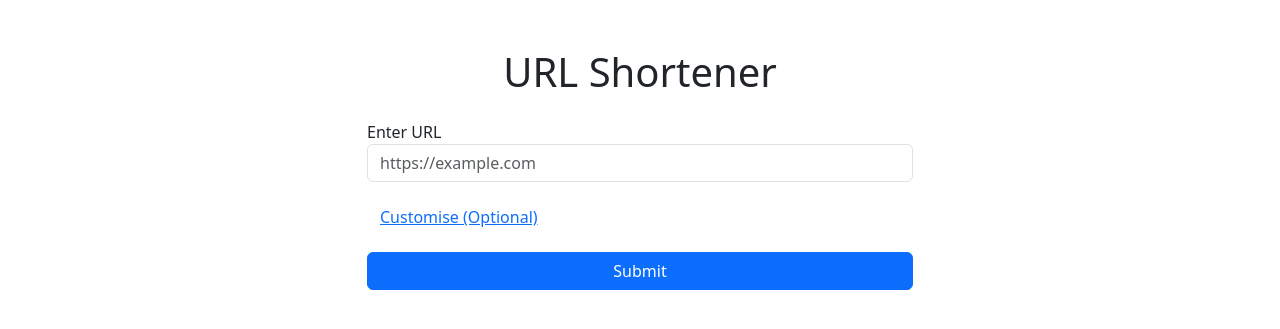
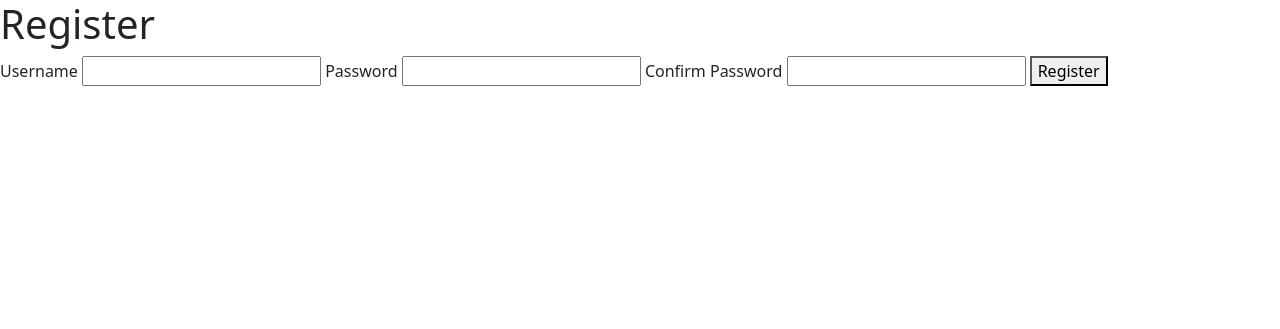
Before and after one commit to JGardner01/URL-Shortener, a Flask app: page / in a window 1280 px wide. Shown: the top 329 px of the page. Run offline with Flask 3, Linux system fonts and the light colour scheme.

Commit message:
Created basic, start implementation for creating an account. Created register.html consisting of basic form allowing input of username and password. Created new route, register in routes.py, returning the register.html on a get request and taking the inputs from the form, checking basic requirements and adding to the users collection on a post request. Created users collection in the __init__.py.

```diff
--- a/app/__init__.py
+++ b/app/__init__.py
@@ -5,11 +5,14 @@ from dotenv import load_dotenv
 
 load_dotenv() #google api key
 
+#initialise app
 app = Flask(__name__, template_folder="templates")
 
+#connect and set up mongo db
 client = MongoClient("localhost", 27017)
 db = client.url_shortener
 urls = db.urls
+users = db.users
 
 
 from app import routes
--- a/app/routes.py
+++ b/app/routes.py
@@ -1,5 +1,5 @@
-from flask import render_template, request, redirect, abort
-from app import app, urls
+from flask import render_template, request, redirect, abort, url_for
+from app import app, urls, users
 from .shortener import generate_short_url_code, validate_custom_short_code, generate_qr_code
 from .safe_browsing import check_url_safety
 
@@ -37,8 +37,8 @@ def index():
 
         #insert to database
         urls.insert_one({
-            "original_url": url,
-            "short_url_code": short_url_code
+            "short_url_code":   short_url_code,
+            "original_url":     url
         })
 
         short_url = request.host_url + short_url_code    #domain + code
@@ -46,7 +46,7 @@ def index():
 
         return render_template("index.html", short_url=short_url, qr_code_image=qr)
 
-    return render_template("index.html")
+    return render_template("register.html")
 
 @app.route("/<short_url_code>")
 def redirect_url(short_url_code):
@@ -55,3 +55,31 @@ def redirect_url(short_url_code):
         return redirect(url["original_url"])
     else:
         return abort(404)   #temporary error message for short url not found
+
+
+
+@app.route("/register", methods=["GET", "POST"])
+def register():
+    if request.method == "POST":
+        username = request.form.get("username")
+        password = request.form.get("password")
+        confirm_password = request.form.get("confirm_password")
+
+        #may move validation and adding to seperate py script
+        username_exists = users.find_one({"username": username})
+        if username_exists:
+            return "user already exists"        #temporary
+
+        if password != confirm_password:
+            return "passwords do not match"     #temporary
+
+        users.insert_one({
+            "username": username,
+            "password": password})
+
+        #temporary testing
+        print("signed up")
+        #login user (to be implemented)
+        return redirect(url_for("index"))   #temporary redirect
+
+    return render_template("register.html")
--- a/app/templates/index.html
+++ b/app/templates/index.html
@@ -5,7 +5,7 @@
         <div class="row justify-content-center">
             <div class="col-md-6">
                 <h1 class="text-center mb-4">URL Shortener</h1>
-                <form method="POST" action="{{ url_for('index') }}">
+                <form method="POST" action="{{ url_for("index") }}">
                     <!-- Enter URL Input (mandatory) -->
                     <div class="form-group mb-3">
                         <label for="url">Enter URL</label>
--- /dev/null
+++ b/app/templates/register.html
@@ -0,0 +1,22 @@
+{% extends "base.html" %}
+
+{% block content %}
+    <h1>Register</h1>
+    <form method="POST" action="{{ url_for("register")}}">
+        <!-- email later for reminders and analytics? -->
+
+        <label for="username">Username</label>
+        <input type="text" name="username" required>
+
+        <label for="password">Password</label>
+        <input type="password" name="password" required>
+
+        <label for="confirm_password">Confirm Password</label>
+        <input type="password" name="confirm_password" required>
+
+        <button type="submit">Register</button>
+    </form>
+
+    <!-- link to login page if account exists -->
+
+{% endblock %}
```
